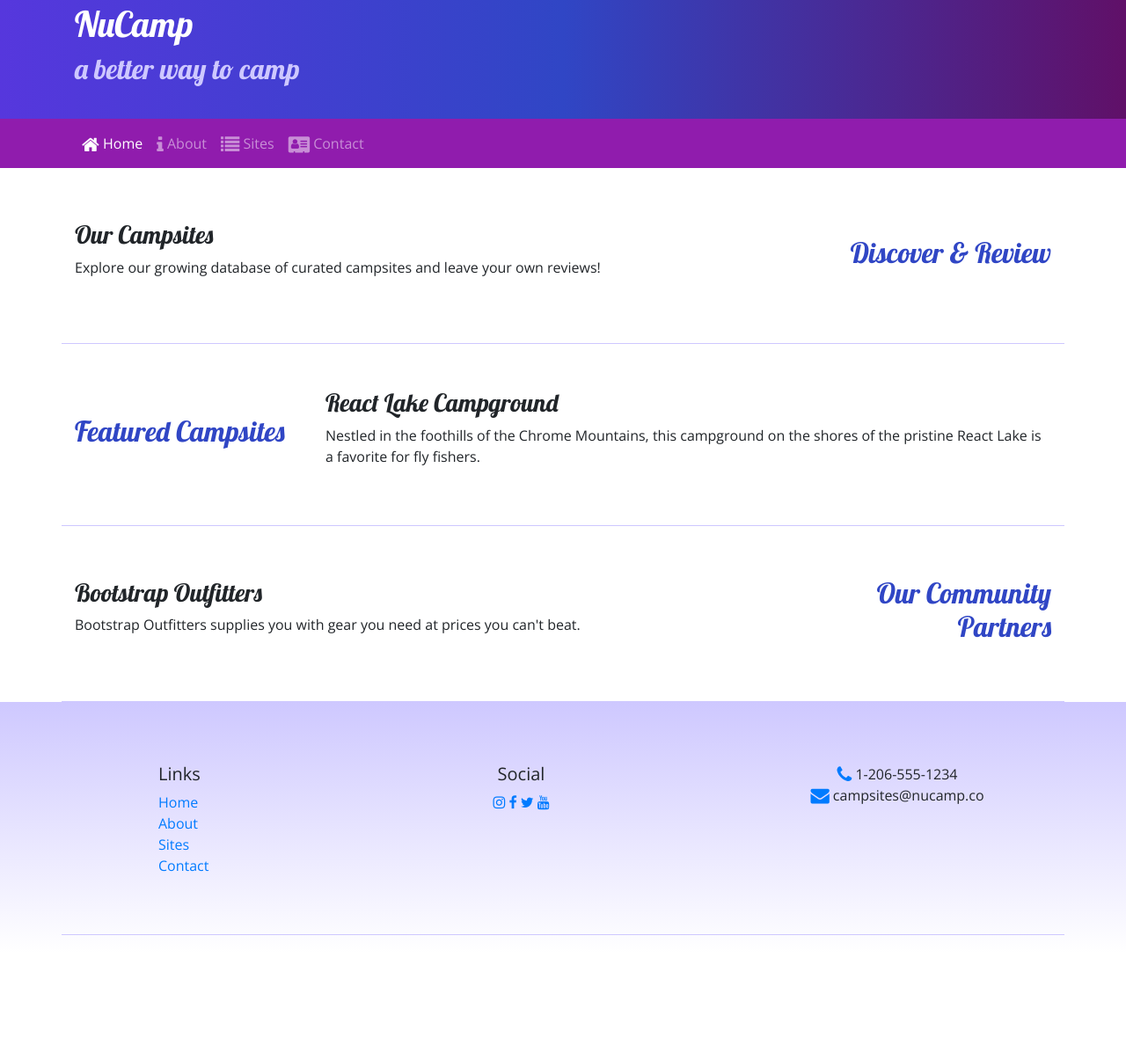
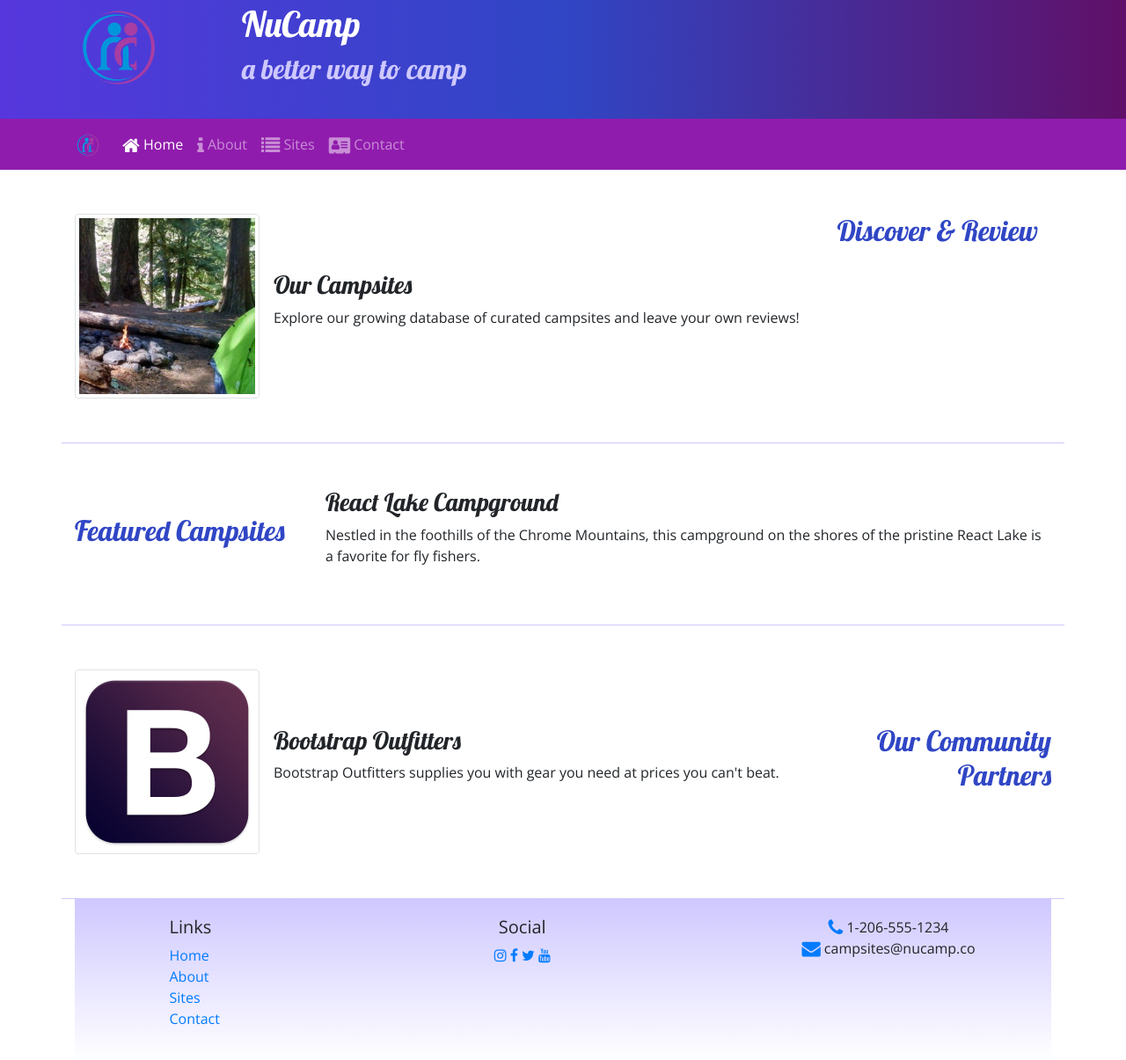
Before and after one commit to bricruz/nucampsite, a website: page index.html in a window 1280 px wide. Shown: the part 27-1232 px from the top of the page at 88% size. Before the commit the page ends 1110 px from the top, so only its background shows below. Drawn offline with nearby package versions, Linux system fonts and the light colour scheme.

Commit message:
Images and Media

```diff
--- a/index.html
+++ b/index.html
@@ -10,6 +10,7 @@
     <link rel="stylesheet" href="https://fonts.googleapis.com/css?family=Lobster|Open+Sans" />
     <link rel="stylesheet" href="css/styles.css" />
     <link rel="stylesheet" href="node_modules/font-awesome/css/font-awesome.min.css" />
+    <link rel="stylesheet" href="node_modules/bootstrap-social/bootstrap-social.css" />
 
     <title>NuCamp: A Better Way To Camp</title>
 
@@ -20,6 +21,9 @@
     <header class="jumbotron jumbotron-fluid">
         <div class="container">
             <div class="row">
+                <div class="col-4 col-sm-3 col-md-2 align-self-center">
+                    <img src="img\img\logo.png" class="img-fluid" />
+                </div>
                 <div class="col">
                     <h1>NuCamp</h1>
                     <h2>a better way to camp</h2>
@@ -30,6 +34,7 @@
 
     <nav class="navbar navbar-expand-sm navbar-dark sticky-top">
         <div class="container">
+            <a class="navbar-brand" href="#"><img src="img/img/logo.png" height="30" width="30" /></a>
             <button class="navbar-toggler ml-auto" type="button" data-toggle="collapse" data-target="#nucampNavbar">
                 <span class="navbar-toggler-icon"></span>
             </button>
@@ -40,7 +45,8 @@
                     <li class="nav-item"><a class="nav-link" href="aboutus.html"><i class="fa fa-info fa-lg"></i>
                             About</a></li>
                     <li class="nav-item"><a class="nav-link" href="#"><i class="fa fa-list fa-lg"></i> Sites</a></li>
-                    <li class="nav-item"><a class="nav-link" href="#"><i class="fa fa-address-card fa-lg"></i>
+                    <li class="nav-item"><a class="nav-link" href="contactus.html"><i
+                                class="fa fa-address-card fa-lg"></i>
                             Contact</a></li>
                 </ul>
             </div>
@@ -49,15 +55,23 @@
 
     <div class="container">
         <div class="row row-content align-items-center">
-            <div class="col-sm-4 col-md-3 order-sm-last">
+
+            <div class="col">
+                <div class="media">
+                    <img class="d-flex mr-3 img-thumbnail" src="img/img/breadcrumb-trail-thumb.jpg"
+                        alt="Breadcrumb Trail" />
+                    <div class="media-body align-self-center">
+                        <h3>Our Campsites</h3>
+                        <p class="d-none d-sm-block">Explore our growing database of curated campsites and leave your
+                            own reviews!</p>
+                    </div>
+                    <div class="col-sm-4 col-md-3">
                         <h2 class="text-sm-right">Discover & Review</h2>
-            </div>
-            <div class="col">
-                <h3>Our Campsites</h3>
-                <p>Explore our growing database of curated campsites and leave your own reviews!</p>
                     </div>
                 </div>
 
+            </div>
+        </div>
         <div class="row row-content align-items-center">
             <div class="col-sm-4 col-md-3">
                 <h2>Featured Campsites</h2>
@@ -76,16 +90,22 @@
                 <h2 class="text-sm-right">Our Community Partners</h2>
             </div>
             <div class="col">
+                <div class="media">
+                    <img class="d-flex mr-3 img-thumbnail" src="img/img/bootstrap-thumb.png"
+                        alt="Bootstrap Outfitters" />
+                    <div class="media-body align-self-center">
                         <h3>Bootstrap Outfitters</h3>
-                <p>Bootstrap Outfitters supplies you with gear you need at prices you can't beat.</p>
+                        <p class="d-none d-sm-block">Bootstrap Outfitters supplies you with gear you need at prices
+                            you can't beat.</p>
+                    </div>
                 </div>
             </div>
 
         </div>
 
-    <footer>
+        <footer class="site-footer">
             <div class="container">
-            <div class="row row-content">
+                <div class="row">
                     <div class="col-4 col-sm-2 offset-1">
                         <h5>Links</h5>
                         <ul class="list-unstyled">
```
Also changed, not shown: aboutus.html (+4 -0 lines), contactus.html (+5 -1 lines), img/img/bootstrap-thumb.png (added), img/img/breadcrumb-trail-thumb.jpg (added), img/img/breadcrumb-trail.jpg (added), img/img/chrome-river-thumb.jpg (added), img/img/chrome-river.jpg (added), img/img/logo.png (added), img/img/react-lake-thumb.jpg (added), img/img/react-lake.jpg (added), 1 other file. Lines whose indentation alone changed are shown as unchanged.
